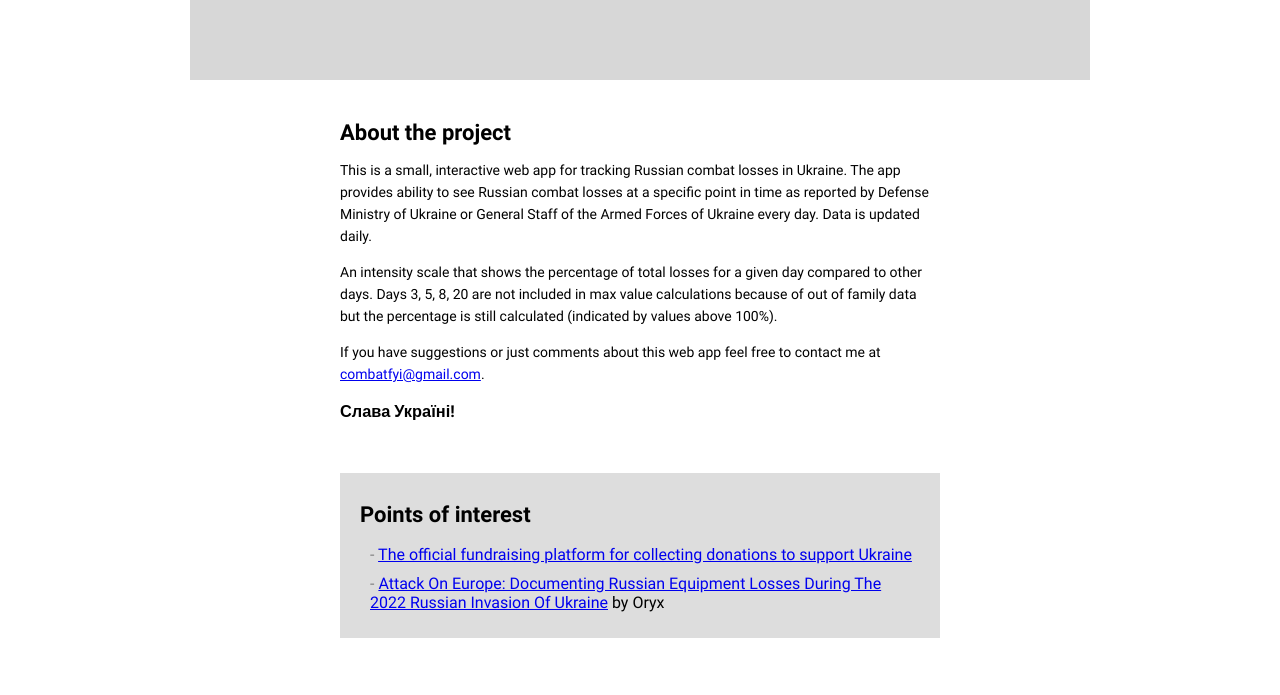
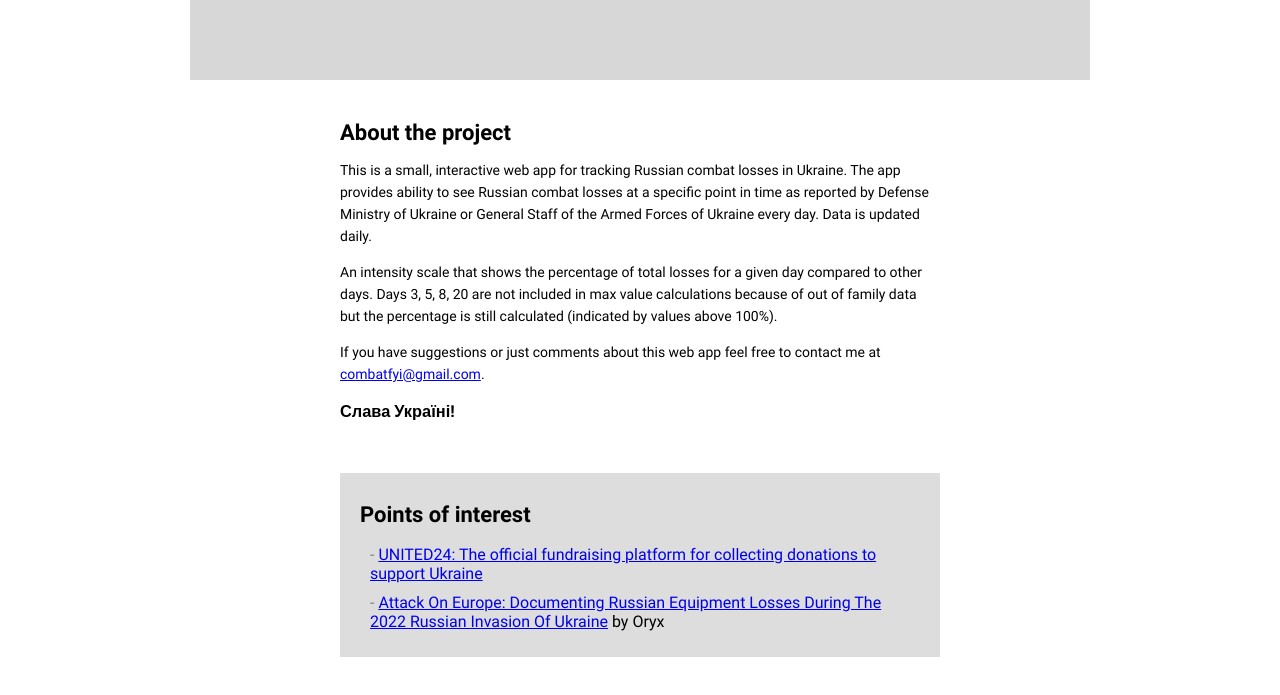
Before and after one commit to Larzs/rus-losses-tracker, a website built with Vite: page index.html in a window 1280 px wide. Shown: the part 712-1407 px from the top of the page. Built offline with nearby package versions, Linux system fonts and the light colour scheme.

Commit message:
Add missing name of the fundraising initiative

```diff
--- a/index.html
+++ b/index.html
@@ -212,7 +212,7 @@
 				<h2 class="links__title">Points of interest</h2>
 				<ul class="links__list">
 					<li class="links__list-item">
-						<a target="_blank" href="https://u24.gov.ua/">The official fundraising platform for collecting donations to support Ukraine</a>
+						<a target="_blank" href="https://u24.gov.ua/">UNITED24: The official fundraising platform for collecting donations to support Ukraine</a>
 					</li>
 					<li class="links__list-item">
 						<a target="_blank" href="https://www.oryxspioenkop.com/2022/02/attack-on-europe-documenting-equipment.html">Attack On Europe: Documenting Russian Equipment Losses During The 2022 Russian Invasion Of Ukraine</a> by Oryx
```
